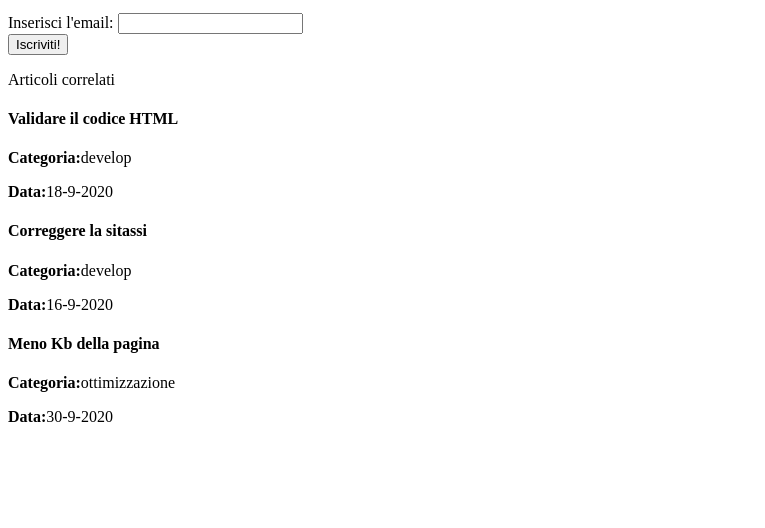
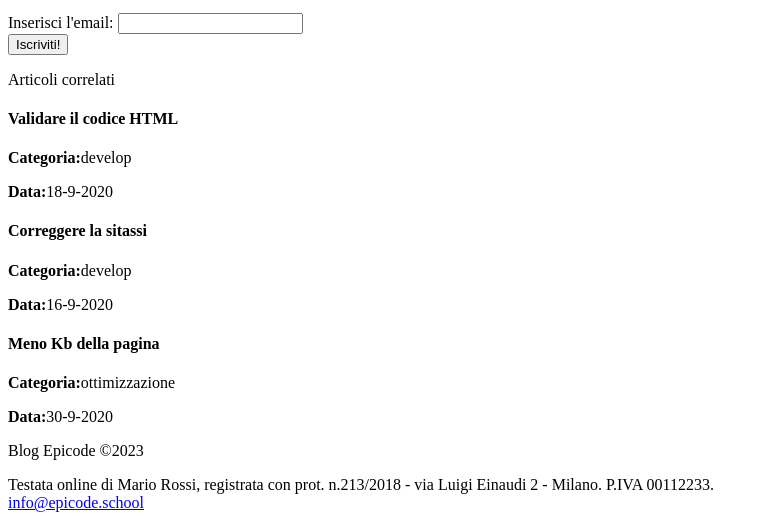
Before and after one commit to MrMax01/S1-L2-Form-table-container, a plain HTML site: page index.html in a window 1280 px wide. Shown: the part 1085-1613 px from the top of the page, without its empty margins (0-765 px from the left). Before the commit the page ends 1527 px from the top, so only its background shows below. Drawn offline with Linux system fonts and the light colour scheme.

Commit message:
Footer upgrade

```diff
--- a/index.html
+++ b/index.html
@@ -122,6 +122,12 @@
         <p><strong>Data:</strong>30-9-2020</p>
       </div>
     </aside>
-    <footer></footer>
+    <footer>
+      <p>Blog Epicode ©2023</p>
+      <p>
+        Testata online di Mario Rossi, registrata con prot. n.213/2018 - via Luigi Einaudi 2 - Milano. P.IVA 00112233.
+        <br /><a href="#">info@epicode.school</a>
+      </p>
+    </footer>
   </body>
 </html>
```
